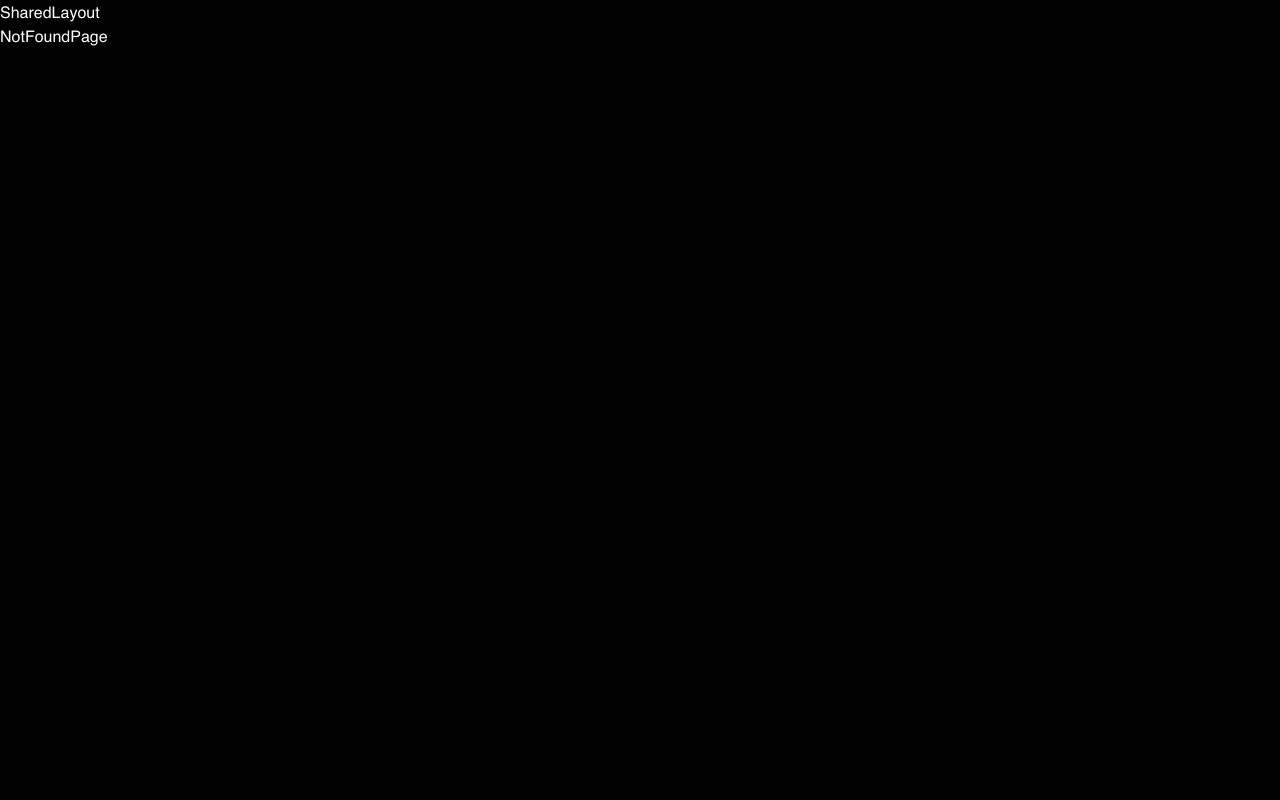
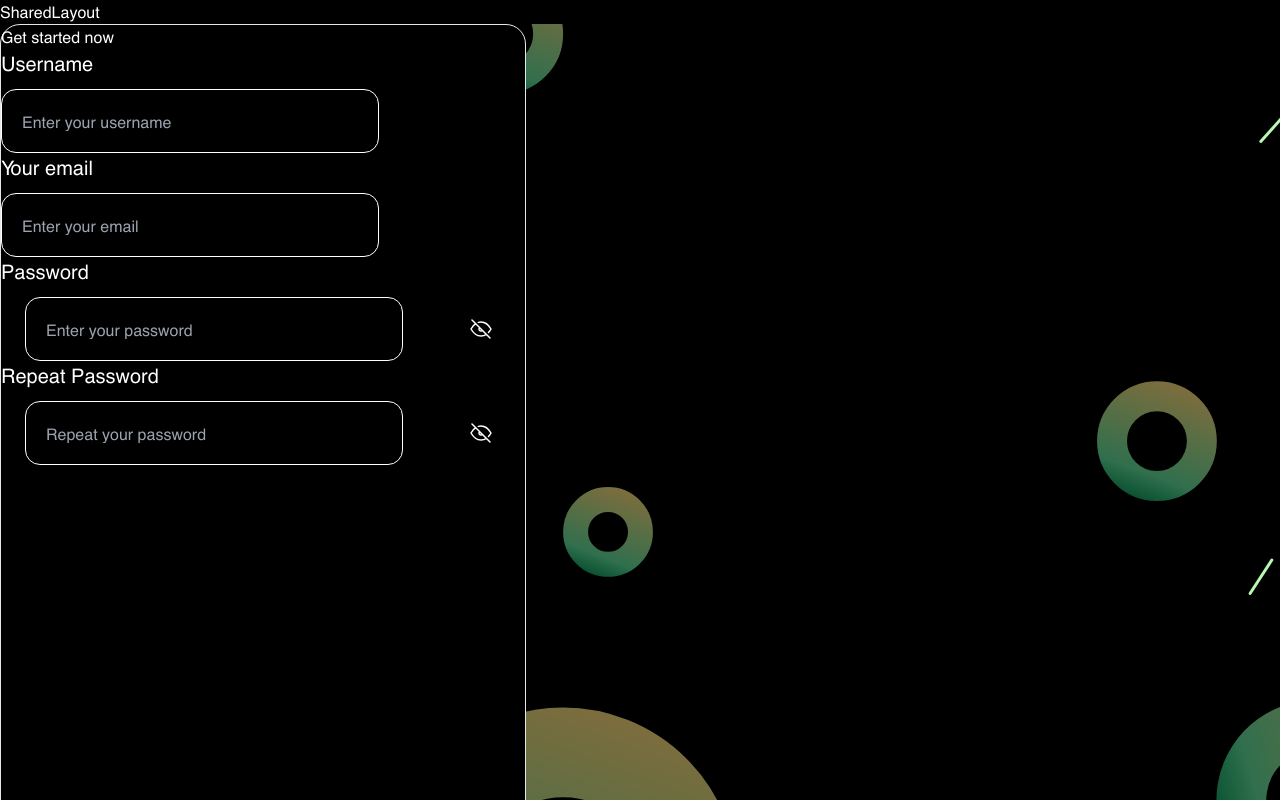
Before and after one commit to KaterynaZhuvak/MyFin, a React (Vite) app: page /registration in a window 1280 px wide. Shown: the top 800 px of the page. Built offline with nearby package versions, Linux system fonts and the light colour scheme.

Commit message:
chore(MF-106): added auth backgrounds and started register page

```diff
--- a/src/app/routes.tsx
+++ b/src/app/routes.tsx
@@ -7,8 +7,8 @@ import { StatisticsPage } from '../pages/StatisticsPage';
 import { BudgetingPage } from '../pages/BudgetingPage';
 import { SettingsPage } from '../pages/SettingsPage';
 import { ChangeAvatarPage } from '../pages/ChangeAvatarPage';
-import { SignInPage } from '../pages/SignInPage';
-import { SignUpPage } from '../pages/SignUpPage';
+import { LoginPage } from '../pages/LoginPage';
+import { RegistrationPage } from '../pages/RegistrationPage';
 import { App } from './App';
 
 export const Router: FC = () => {
@@ -23,8 +23,8 @@ export const Router: FC = () => {
           <Route path='settings' element={<SettingsPage />} />
           <Route path='settings/change-avatar' element={<ChangeAvatarPage />} />
 
-          <Route path='signin' element={<SignInPage />} />
-          <Route path='signup' element={<SignUpPage />} />
+          <Route path='login' element={<LoginPage />} />
+          <Route path='registration' element={<RegistrationPage />} />
           <Route path='*' element={<NotFoundPage />} />
         </Route>
       </Routes>
--- a/src/pages/SignInPage/index.tsx
+++ b/src/pages/LoginPage/index.tsx
@@ -1,5 +1,5 @@
 import type { FC } from 'react';
 
-export const SignInPage: FC = () => {
+export const LoginPage: FC = () => {
   return <div>SignInPage</div>;
 };
--- /dev/null
+++ b/src/pages/RegistrationPage/index.tsx
@@ -0,0 +1,77 @@
+import type { FC } from 'react';
+import { Form, Formik } from 'formik';
+import { Input } from '../../shared/ui/Input';
+import { EyeOffIcon } from '../../shared/icons';
+
+interface FormValues {
+  username: string;
+}
+
+export const RegistrationPage: FC = () => {
+  const initialValues: FormValues = {
+    username: '',
+  };
+
+  const handleSubmit = (values: FormValues): void => {
+    values;
+  };
+
+  return (
+    <div
+      className='
+      h-[1320px]
+      w-[full]
+      bg-[url(../../shared/assets/backgrounds/bg-auth.svg),_url(../../shared/assets/backgrounds/bg-auth-lines.svg)]
+      bg-[length:1680px_1520px,_1400px_1080px]
+      bg-[position:55%_25%,_50%_0]
+      bg-no-repeat'
+    >
+      <div
+        className='
+      h-[1184px]
+      w-[526px]
+      rounded-[20px]
+      border
+      bg-black'
+      >
+        <Formik initialValues={initialValues} onSubmit={handleSubmit}>
+          <Form>
+            Get started now
+            <Input
+              type='password'
+              name='username'
+              placeholder='Enter your username'
+              label='Username'
+              className='h-[64px] w-[378px]'
+            />
+            <Input
+              type='password'
+              name='username'
+              placeholder='Enter your email'
+              label='Your email'
+              className='h-[64px] w-[378px]'
+            />
+            <Input
+              type='password'
+              name='username'
+              placeholder='Enter your password'
+              iconPosition='end'
+              icon={<EyeOffIcon />}
+              label='Password'
+              className='relative h-[64px] w-[378px]'
+            />
+            <Input
+              type='password'
+              name='username'
+              placeholder='Repeat your password'
+              iconPosition='end'
+              icon={<EyeOffIcon />}
+              label='Repeat Password'
+              className='relative h-[64px] w-[378px]'
+            />
+          </Form>
+        </Formik>
+      </div>
+    </div>
+  );
+};
--- a/src/pages/SignUpPage/index.tsx
+++ /dev/null
@@ -1,34 +0,0 @@
-import type { FC } from 'react';
-import { Form, Formik } from 'formik';
-import { Input } from '../../shared/ui/Input';
-import { EyeOffIcon } from '../../shared/icons';
-
-interface FormValues {
-  username: string;
-}
-
-export const SignUpPage: FC = () => {
-  const initialValues: FormValues = {
-    username: '',
-  };
-
-  const handleSubmit = (values: FormValues): void => {
-    values;
-  };
-
-  return (
-    <div className='bg-black'>
-      <Formik initialValues={initialValues} onSubmit={handleSubmit}>
-        <Form>
-          <Input
-            type='password'
-            name='username'
-            placeholder='Enter your email'
-            iconPosition='end'
-            icon={<EyeOffIcon />}
-          />
-        </Form>
-      </Formik>
-    </div>
-  );
-};
```
Also changed, not shown: src/pages/index.ts (deleted), src/pages/index.tsx (added), src/shared/assets/backgrounds/bg-auth-lines.svg (added), src/shared/assets/backgrounds/bg-auth.svg (added).
